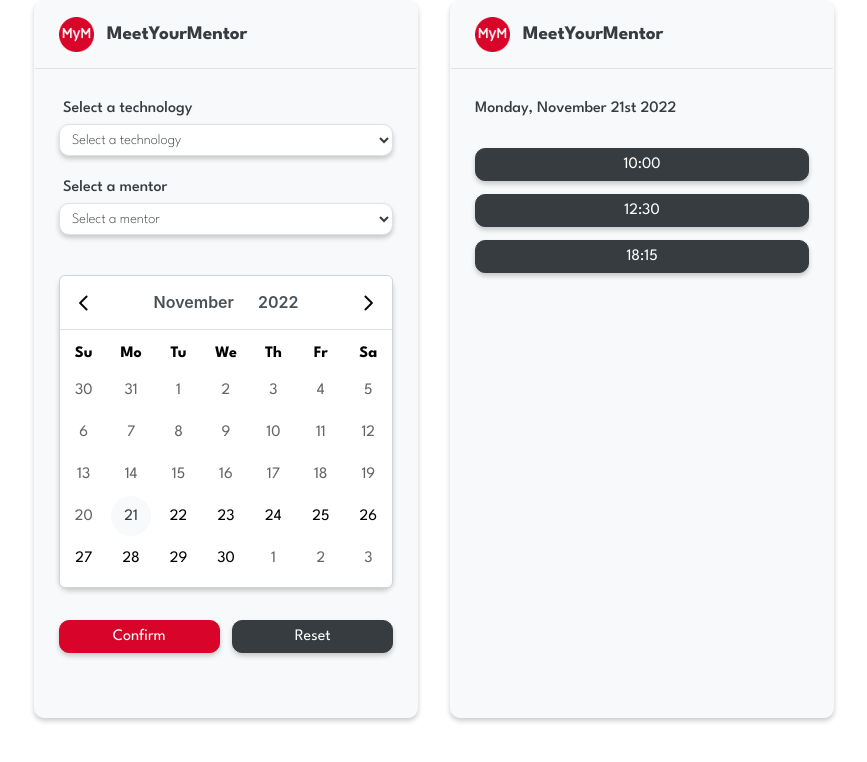
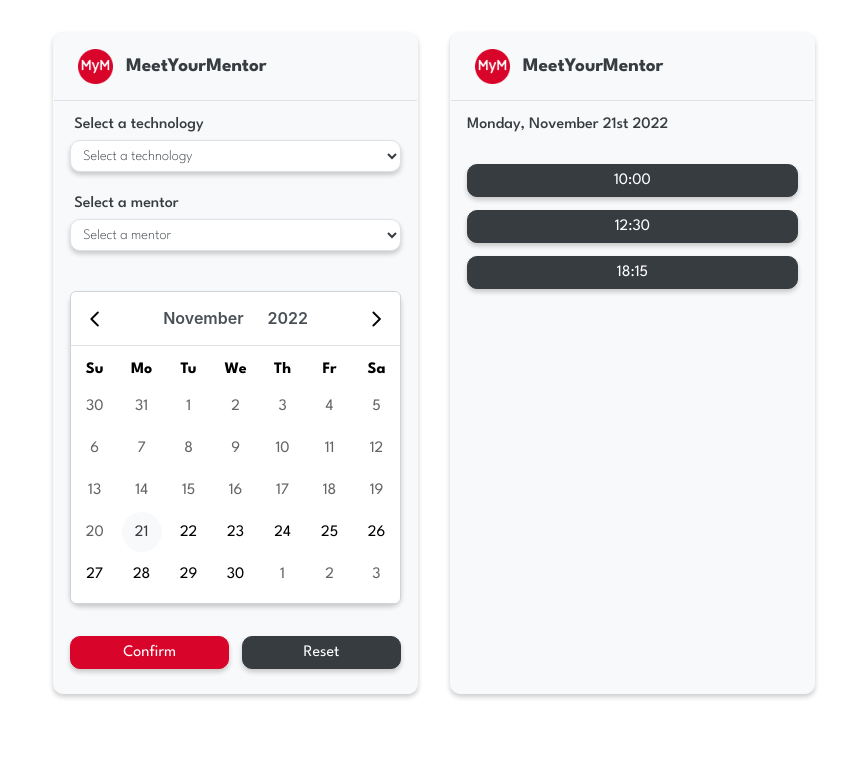
Before and after one commit to SaadiaELF/MeetYourBuddy, a React (Create React App) app: page / in a window 1280 px wide. Shown: the top 762 px of the page, without its empty margins (206-1073 px from the left). Built offline with nearby package versions, Linux system fonts and the light colour scheme.

Commit message:
Updated margins

```diff
--- a/src/App.css
+++ b/src/App.css
@@ -27,13 +27,14 @@
   display: flex;
   flex-direction: column;
   gap: 2rem;
+  margin: 1rem 0.5rem;
 }
 
 /* Card */
 .card {
   display: flex;
   flex-direction: column;
-  padding: 0.5rem 0 2rem;
+  padding: 0.5rem 0 ;
   background-color: var(--bg-color);
   border: 1px solid var(--bg-color);
   border-radius: 10px;
@@ -72,9 +73,8 @@
 .card__body {
   display: flex;
   flex-direction: column;
-  /* align-items: center; */
   gap: 1rem;
-  margin: 2rem 1.5rem;
+  margin: 1rem;
 }
 
 .dropdown {
@@ -201,6 +201,7 @@
     display: flex;
     flex-direction: row;
     justify-content: center;
+    margin: 2rem;
   }
 
   .card {
```
